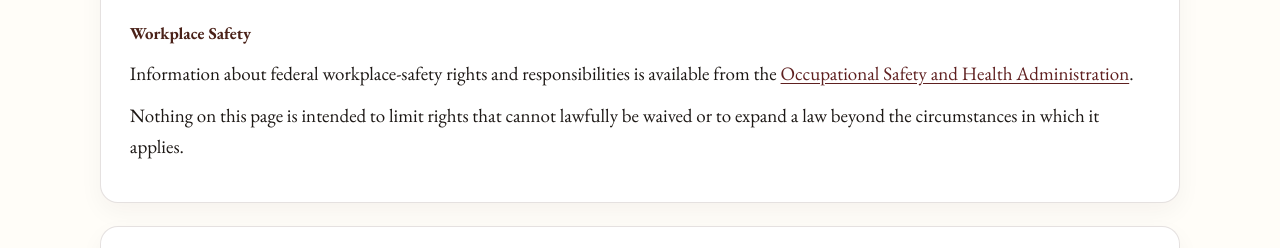
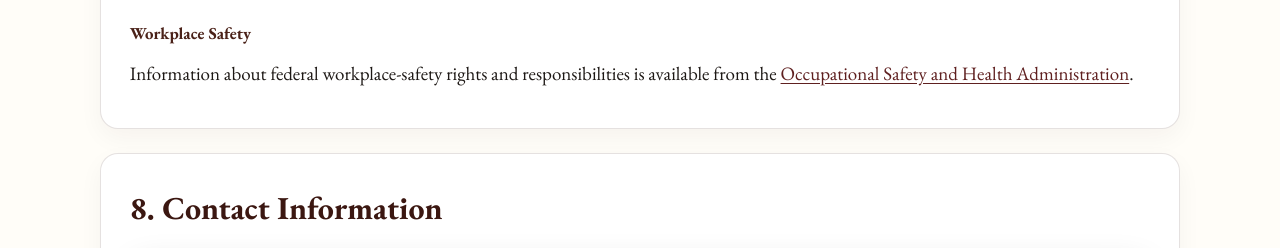
Before and after one commit to Living-Word-Bibles/LWB-Website, a website: page eeo/index.html in a window 1280 px wide. Shown: the part 10637-10885 px from the top of the page. Drawn offline with nearby package versions, Linux system fonts and the light colour scheme; grey boxes are pictures that could not be loaded.

Commit message:
Update Equal Opportunity page | /eeo/index.html
Update Equal Opportunity (EEO) page.  Reviewed by Legal Counsel.

```diff
--- a/eeo/index.html
+++ b/eeo/index.html
@@ -1008,10 +1008,6 @@
           <a href="https://www.osha.gov/" target="_blank" rel="noopener noreferrer">Occupational Safety and Health Administration</a>.
         </p>
 
-        <p>
-          Nothing on this page is intended to limit rights that cannot lawfully be waived or to expand a law
-          beyond the circumstances in which it applies.
-        </p>
       </section>
 
       <section id="contact" class="eeo-section">
```
